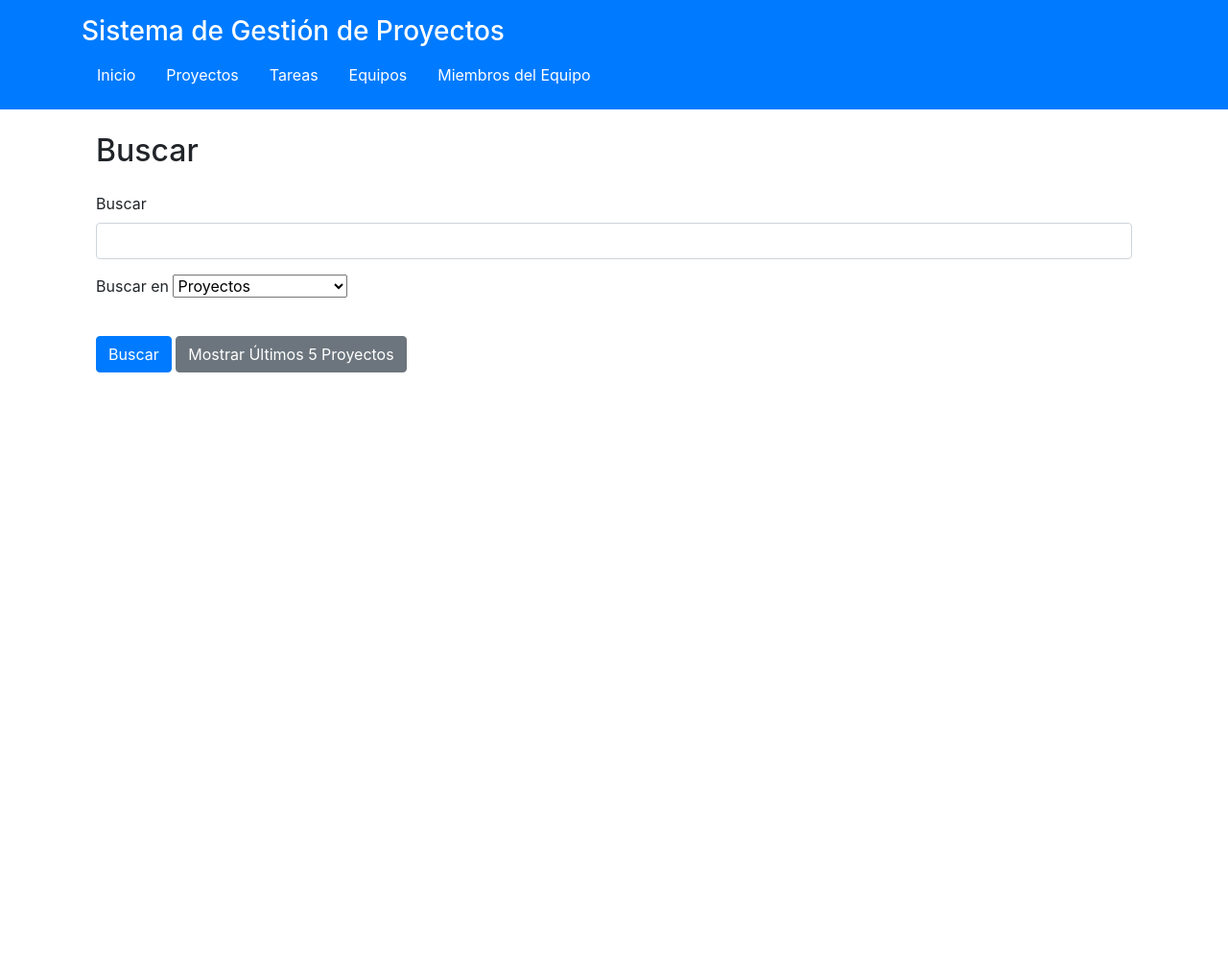
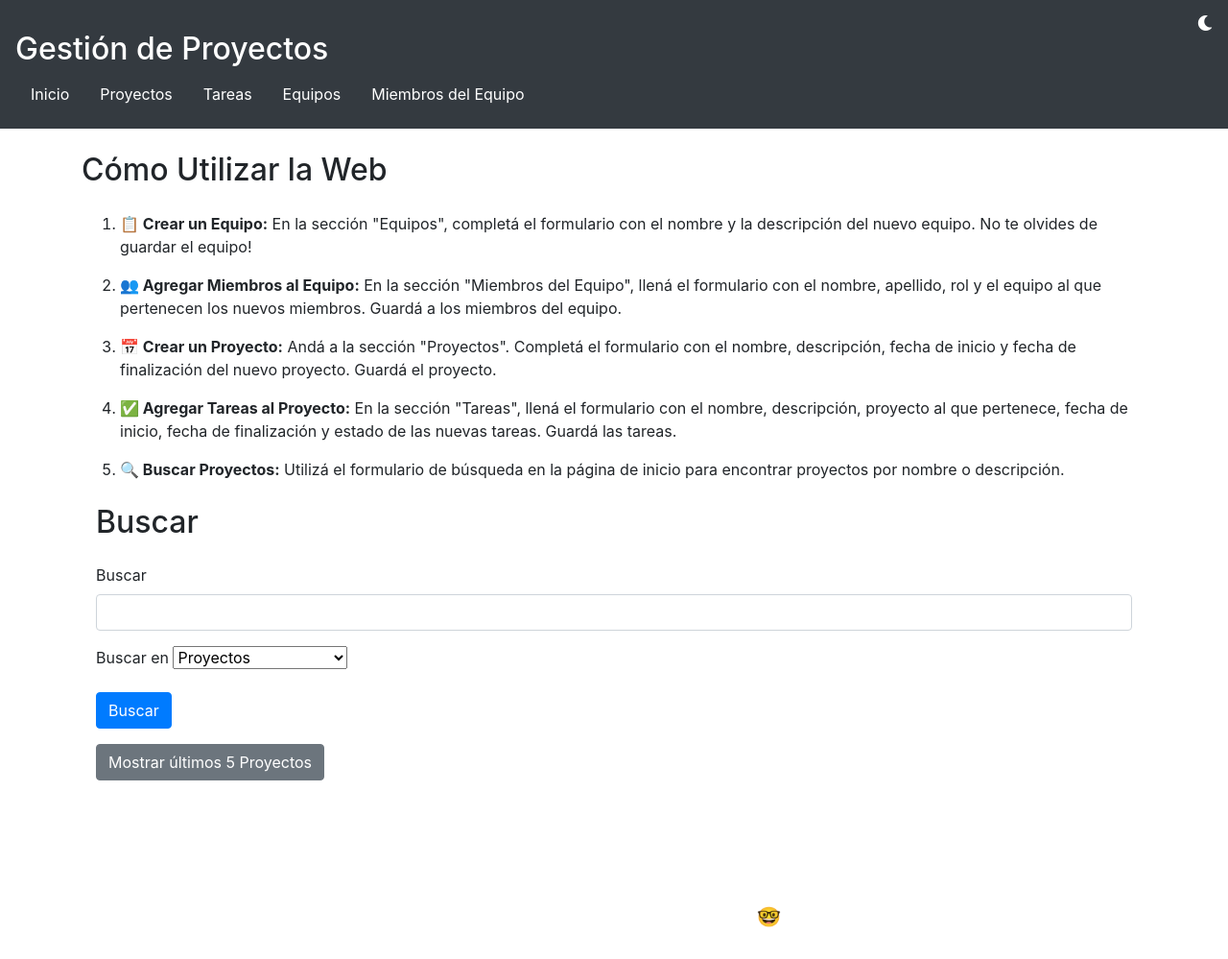
Before and after one commit to ferjencoder/Tercera-PreEntrega-Jensen, a Django app: page / in a window 1280 px wide. Shown: the whole page at 96% size. Before the commit the page ends 388 px from the top, so only its background shows below. Run offline with Django 5.2, Linux system fonts and the light colour scheme; some libraries are stand-ins or nearby versions.

Commit message:
Un poco de cosmética 💄

```diff
--- a/ProjectJensen/forms.py
+++ b/ProjectJensen/forms.py
@@ -2,30 +2,49 @@ from django import forms
 from .models import Proyecto, Tarea, Equipo, MiembroEquipo
 
 
+# Clase para que tome el Datepicker
+class DateInput(forms.DateInput):
+    input_type = "text"
+    attrs = {"class": "datepicker form-control"}
+
+
+# 🎨 Formulario para el modelo Proyecto
 class ProyectoForm(forms.ModelForm):
     class Meta:
         model = Proyecto
-        fields = "__all__"
+        fields = "__all__"  # 📋 Incluye todos los campos del modelo en el formulario
+        widgets = {
+            "fecha_inicio": DateInput(),
+            "fecha_fin": DateInput(),
+        }
 
 
+# 📝 Formulario para el modelo Tarea
 class TareaForm(forms.ModelForm):
     class Meta:
         model = Tarea
         fields = "__all__"
+        widgets = {
+            "fecha_inicio": DateInput(),
+            "fecha_fin": DateInput(),
+        }
 
 
+# 🏢 Formulario para el modelo Equipo
 class EquipoForm(forms.ModelForm):
     class Meta:
         model = Equipo
         fields = "__all__"
 
 
+# 👥 Formulario para el modelo MiembroEquipo
 class MiembroEquipoForm(forms.ModelForm):
     class Meta:
         model = MiembroEquipo
         fields = "__all__"
 
 
+# 🔍 Formulario de búsqueda
 class SearchForm(forms.Form):
     query = forms.CharField(max_length=100, required=False, label="Buscar")
     search_in = forms.ChoiceField(
@@ -36,5 +55,5 @@ class SearchForm(forms.Form):
             ("miembros", "Miembros del Equipo"),
         ],
         required=False,
-        label="Buscar en",
+        label="Buscar en",  # 🗂️ Campo de selección para especificar dónde buscar
     )
--- a/ProjectJensen/templates/base.html
+++ b/ProjectJensen/templates/base.html
@@ -1,3 +1,4 @@
+{% load static %}
 <!DOCTYPE html>
 <html lang="en">
 <head>
@@ -5,14 +6,26 @@
     <meta name="viewport" content="width=device-width, initial-scale=1.0">
     <!-- Bootstrap CSS -->
     <link href="https://stackpath.bootstrapcdn.com/bootstrap/4.5.2/css/bootstrap.min.css" rel="stylesheet">
+    <!-- Font Awesome CSS -->
+    <link rel="stylesheet" href="https://cdnjs.cloudflare.com/ajax/libs/font-awesome/5.15.4/css/all.min.css">
+    <!-- Mi css -->
+    <link rel="stylesheet" href="{% static 'assets/css/styles.css' %}">
+    <!-- Bootstrap Datepicker CSS -->
+    <link rel="stylesheet" href="https://cdnjs.cloudflare.com/ajax/libs/bootstrap-datepicker/1.9.0/css/bootstrap-datepicker.min.css">
 
     <title>Gestión de Proyectos | ferJen's Co</title>
 </head>
 <body>
-    <header class="bg-primary text-white p-3">
-        <div class="container">
-            <h1 class="h3">Sistema de Gestión de Proyectos</h1>
-            <nav class="nav">
+
+    <header class="bg-dark text-white p-3">
+
+        <div class="d-flex justify-content-end align-items-center">
+            <i id="dark-mode-icon" class="fas fa-moon" style="cursor: pointer;"></i>
+        </div>
+
+        <div class="container-big align-items-center justify-content-center">
+            <h1 class="h2">Gestión de Proyectos</h1>
+            <nav class="nav mt-2">
                 <a class="nav-link text-white" href="{% url 'home' %}">Inicio</a>
                 <a class="nav-link text-white" href="{% url 'proyectos' %}">Proyectos</a>
                 <a class="nav-link text-white" href="{% url 'tareas' %}">Tareas</a>
@@ -20,14 +33,37 @@
                 <a class="nav-link text-white" href="{% url 'miembros_equipo' %}">Miembros del Equipo</a>
             </nav>
         </div>
+
     </header>
-    <main class="container mt-4">
+
+    <main class="container my-4">
         {% block content %}
         {% endblock %}
     </main>
-    <!-- Bootstrap JS and dependencies -->
+
+    <footer class="text-white p-3 mt-4">
+        <div class="container text-center">
+            <p>Toy en:</p>
+            <a href="https://github.com/ferjencoder/Tercera-PreEntrega-Jensen" class="text-white mx-2" target="_blank">
+                <i class="fab fa-github fa-2x"></i>
+            </a>
+            <a href="https://www.linkedin.com/in/ferjen/" class="text-white mx-2" target="_blank">
+                <i class="fab fa-linkedin fa-2x"></i>
+            </a>
+            <a href="https://fernandajensen.netlify.app/" class="text-white mx-2" target="_blank">
+                <i class="fas fa-globe fa-2x"></i>
+            </a>
+            <p class="mt-3 small">© 2024 FerJencoder. Todos los derechos reservados <span class="h5">🤓</span>.</p>
+        </div>
+    </footer>
+
+    <!-- Scripts de Bootstrap y dependencias -->
     <script src="https://code.jquery.com/jquery-3.5.1.slim.min.js"></script>
     <script src="https://cdn.jsdelivr.net/npm/@popperjs/core@2.5.2/dist/umd/popper.min.js"></script>
     <script src="https://stackpath.bootstrapcdn.com/bootstrap/4.5.2/js/bootstrap.min.js"></script>
+
+     <!-- Bootstrap Datepicker JS -->
+    <script src="https://cdnjs.cloudflare.com/ajax/libs/bootstrap-datepicker/1.9.0/js/bootstrap-datepicker.min.js"></script>
+    <script src="{% static 'assets/js/script.js' %}"></script>
 </body>
 </html>
--- a/ProjectJensen/templates/equipos.html
+++ b/ProjectJensen/templates/equipos.html
@@ -2,7 +2,7 @@
 {% load crispy_forms_tags %}
 
 {% block content %}
-<div class="container">
+<div class="container container-500">
     <h2 class="my-4">Equipos</h2>
     <form method="post" class="mb-4">
         {% csrf_token %}
--- a/ProjectJensen/templates/home.html
+++ b/ProjectJensen/templates/home.html
@@ -2,17 +2,34 @@
 {% load crispy_forms_tags %}
 
 {% block content %}
-<div class="container">
+<div class="custom-container custom-container-big">
+    <h2 class="my-4">Cómo Utilizar la Web</h2>
+
+    <ol class="mb-4">
+        <li class="mb-3"><strong>📋 Crear un Equipo:</strong> En la sección "Equipos", completá el formulario con el nombre y la descripción del nuevo equipo. No te olvides de guardar el equipo!</li>
+        <li class="mb-3"><strong>👥 Agregar Miembros al Equipo:</strong> En la sección "Miembros del Equipo", llená el formulario con el nombre, apellido, rol y el equipo al que pertenecen los nuevos miembros. Guardá a los miembros del equipo.</li>
+        <li class="mb-3"><strong>📅 Crear un Proyecto:</strong> Andá a la sección "Proyectos". Completá el formulario con el nombre, descripción, fecha de inicio y fecha de finalización del nuevo proyecto. Guardá el proyecto.</li>
+        <li class="mb-3"><strong>✅ Agregar Tareas al Proyecto:</strong> En la sección "Tareas", llená el formulario con el nombre, descripción, proyecto al que pertenece, fecha de inicio, fecha de finalización y estado de las nuevas tareas. Guardá las tareas.</li>
+        <li class="mb-3"><strong>🔍 Buscar Proyectos:</strong> Utilizá el formulario de búsqueda en la página de inicio para encontrar proyectos por nombre o descripción.</li>
+    </ol>
+</div>
+<div class="container container-500">
+
     <h2 class="my-4">Buscar</h2>
     <form method="post" class="mb-4">
         {% csrf_token %}
         {{ form|crispy }}
-        <button type="submit" name="search" class="btn btn-primary mt-3">Buscar</button>
-        <button type="submit" name="latest_projects" class="btn btn-secondary mt-3">Mostrar Últimos 5 Proyectos</button>
+        <div class="d-grid mt-3">
+            <button type="submit" name="search" class="btn btn-primary">Buscar</button>
+        </div>
+        <div class="d-grid mt-3">
+            <button type="submit" name="latest_projects" class="btn btn-secondary">Mostrar últimos 5 Proyectos</button>
+        </div>
     </form>
 
+
     {% if results %}
-        <h3>Resultados de la búsqueda</h3>
+        <h3 class="my-4">Resultados de la búsqueda</h3>
         <ul class="list-group">
             {% for result in results %}
                 <li class="list-group-item">{{ result }}</li>
@@ -21,7 +38,7 @@
     {% endif %}
 
     {% if show_latest_projects and latest_projects_data %}
-        <h3>Últimos 5 Proyectos</h3>
+        <h3 class="my-4">Últimos 5 Proyectos</h3>
         <table class="table table-bordered">
             <thead class="thead-dark">
                 <tr>
--- a/ProjectJensen/templates/miembros_equipo.html
+++ b/ProjectJensen/templates/miembros_equipo.html
@@ -2,7 +2,7 @@
 {% load crispy_forms_tags %}
 
 {% block content %}
-<div class="container">
+<div class="container container-500">
     <h2 class="my-4">Miembros del Equipo</h2>
     <form method="post" class="mb-4">
         {% csrf_token %}
--- a/ProjectJensen/templates/proyectos.html
+++ b/ProjectJensen/templates/proyectos.html
@@ -2,7 +2,7 @@
 {% load crispy_forms_tags %}
 
 {% block content %}
-<div class="container">
+<div class="container container-500 mb-4">
     <h2 class="my-4">Proyectos</h2>
     <form method="post" class="mb-4">
         {% csrf_token %}
--- a/ProjectJensen/templates/tareas.html
+++ b/ProjectJensen/templates/tareas.html
@@ -2,7 +2,7 @@
 {% load crispy_forms_tags %}
 
 {% block content %}
-<div class="container">
+<div class="container container-500">
     <h2 class="my-4">Tareas</h2>
     <form method="post" class="mb-4">
         {% csrf_token %}
```
Also changed, not shown: ProjectJensen/models.py (+12 -4 lines), ProjectJensen/views.py (+7 -0 lines).
